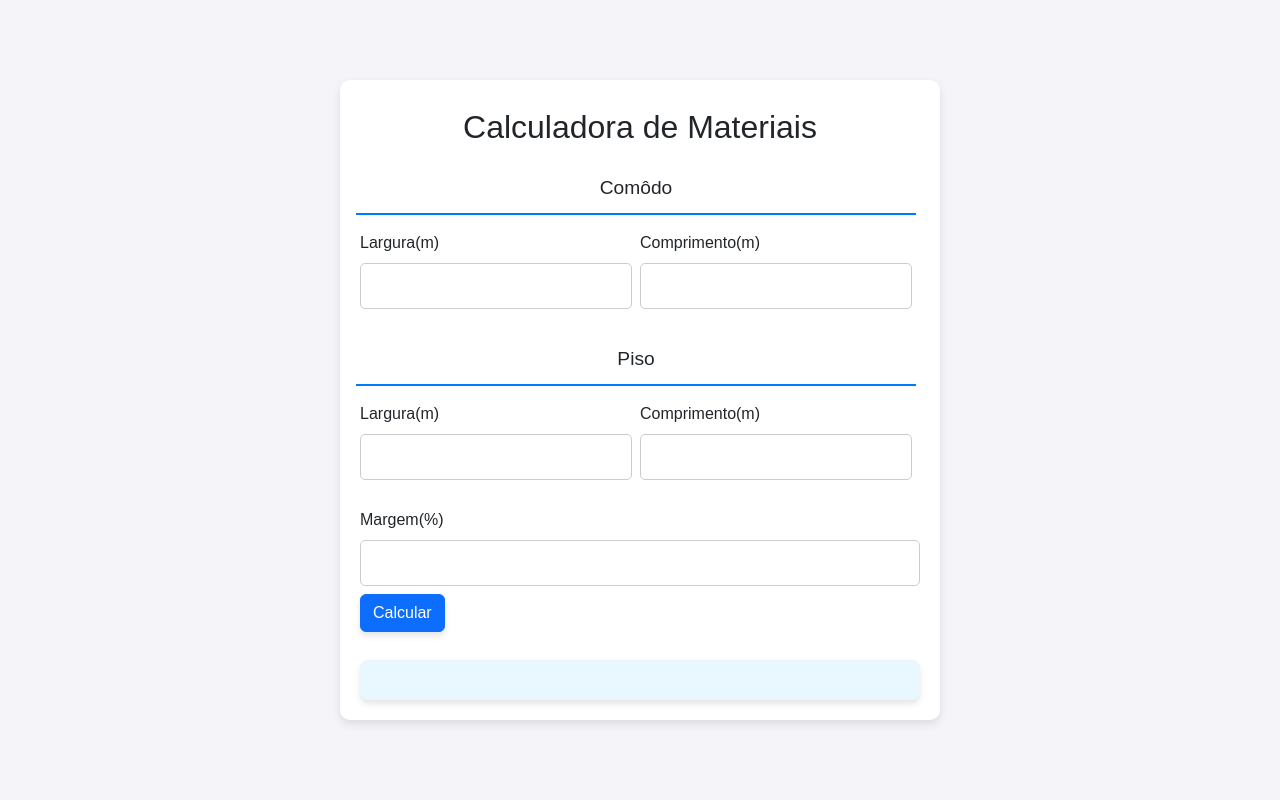
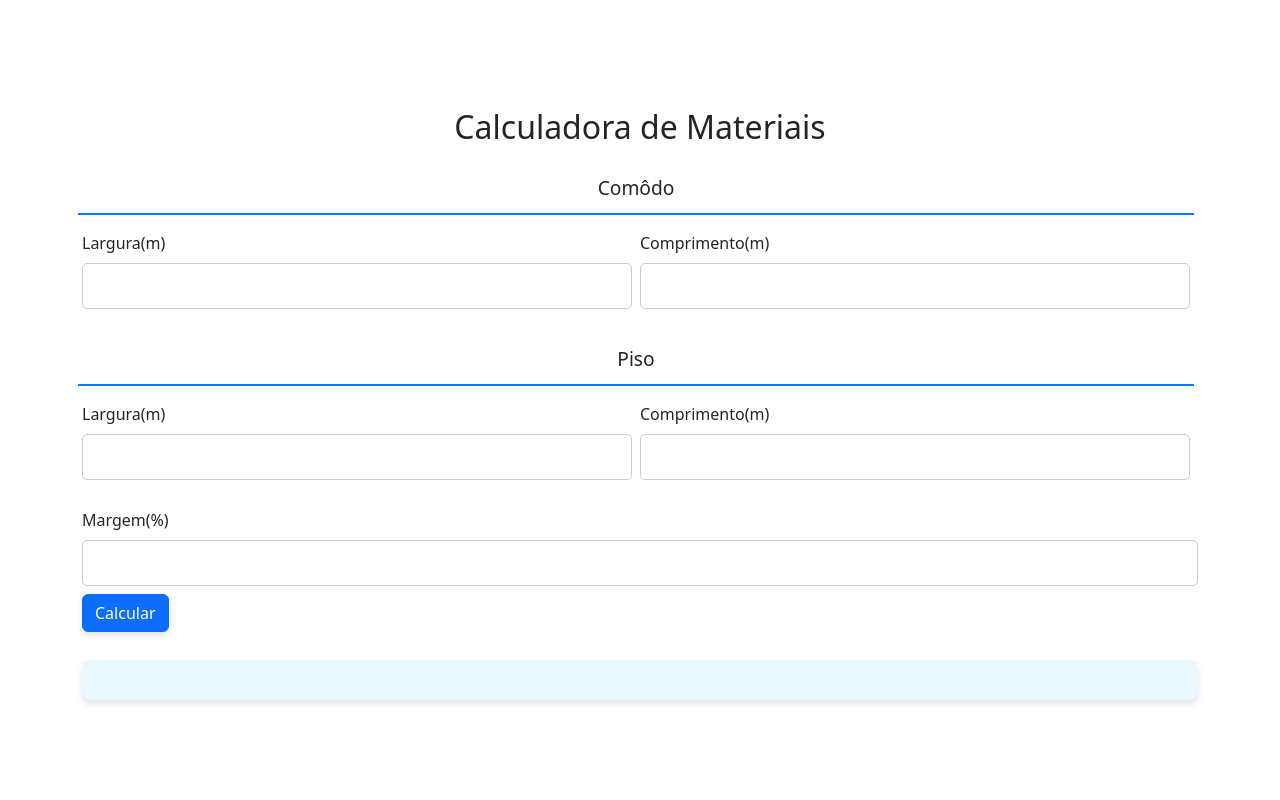
Before and after one commit to karenkaroline-bastos/calculo-material, a PHP site: page / in a window 1280 px wide. Run offline with PHP 8.4, Linux system fonts and the light colour scheme.

Commit message:
feat: ajustado o style

```diff
--- a/style.css
+++ b/style.css
@@ -1,32 +1,3 @@
-/* Este estilo é aplicado à página inteira */
-body {
-    /* Define o tamanho da fonte padrão para o texto */
-    font-family: Arial, sans-serif;
-    /* Garante que o conteúdo da página ocupe toda a altura da tela */
-    margin: 0;
-    height: 100%;
-    /* Alinha o conteúdo ao centro vertical e horizontalmente */
-    display: flex;
-    justify-content: center;
-    align-items: center;
-    background-color: #f4f4f9; /* Cor de fundo clara para a página */
-}
-
-/* Estiliza o contêiner que envolve todo o conteúdo do formulário */
-.container {
-    /* Definindo uma largura máxima para o contêiner */
-    width: 100%;
-    max-width: 600px;
-    /* Adiciona padding para criar espaço interno */
-    padding: 20px;
-    /* Adiciona um fundo branco para destacar o conteúdo do formulário */
-    background-color: white;
-    /* Definindo bordas arredondadas */
-    border-radius: 10px;
-    /* Definindo uma leve sombra para dar profundidade */
-    box-shadow: 0 4px 10px rgba(0, 0, 0, 0.1);
-}
-
 /* O título da página (h1) será centralizado */
 h1 {
     text-align: center;
```
